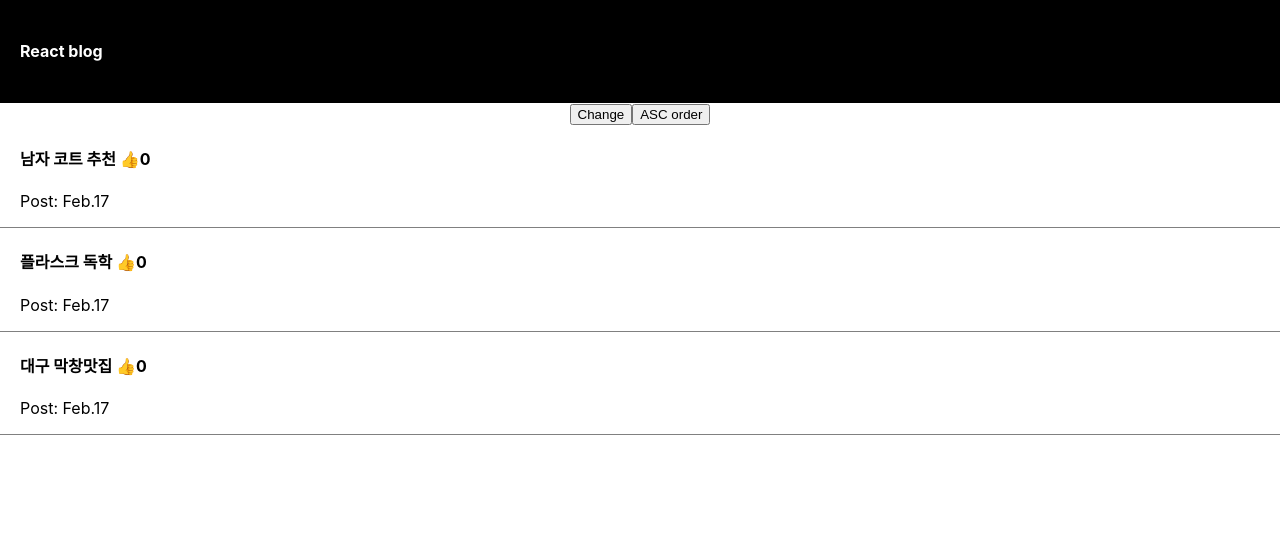
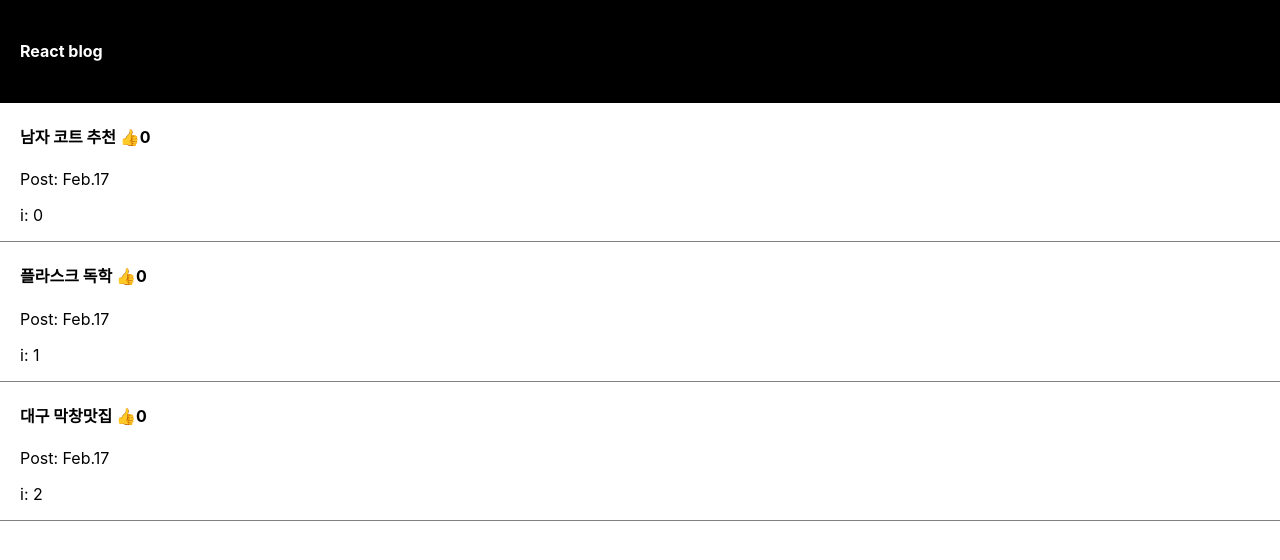
Before and after one commit to J2020n21/react_blog, a React (Create React App) app: page / in a window 1280 px wide. Shown: the top 560 px of the page. Built offline with nearby package versions, Linux system fonts and the light colour scheme.

Commit message:
Reduce code: show posts using map funciton

```diff
--- a/src/App.css
+++ b/src/App.css
@@ -61,3 +61,8 @@ div{
   background : #eee;
   text-align : left;
 }
+
+/* font */
+.font-grey{
+  color: grey;
+}
--- a/src/App.js
+++ b/src/App.js
@@ -4,7 +4,7 @@ import './App.css';
 function App() {
   let [title,titleChange] = useState(['남자 코트 추천','플라스크 독학','대구 막창맛집']);
   let posts = '강남 우동 맛집';
-  let [click,clickChange] = useState(0);
+  let [click,clickChange] = useState([0,0,0]);
   let [modal, setModal] = useState(0); //default 0 = false
 
   return (
@@ -13,11 +13,11 @@ function App() {
         <h4>React blog</h4>
       </div>
 
-      <button onClick={()=>{
+      {/* <button onClick={()=>{
         let copy = [...title];
         copy[0] = '여자 코트 추천';
         titleChange(copy);
-      }}
+      }} //change the first post title to '여자코트추천'
         >Change</button>
 
       <button onClick={()=>{
@@ -36,7 +36,22 @@ function App() {
       <div className="list">
         <h4 onClick={()=>{setModal(modal += 1);}}>{title[2]} <span onClick={()=>{clickChange(click+1)}}>👍</span>{click}</h4>
         <p>Post: Feb.17</p>
-      </div>
+        <p className='font-grey'>click title: enable modal</p>
+      </div> */}
+
+      {
+        title.map(function(data, i){
+          return (
+            // key: unique value
+            <div className="list" key={i}>
+            <h4>{data} <span onClick={(e)=>{
+                console.log(e.target.id)}}>👍</span>{click[i]}</h4>
+            <p>Post: Feb.17</p>
+            <p>i: {i}</p>
+          </div>
+          )
+        })
+      }
 
       {
         // use ternary operator (if statement)
```
